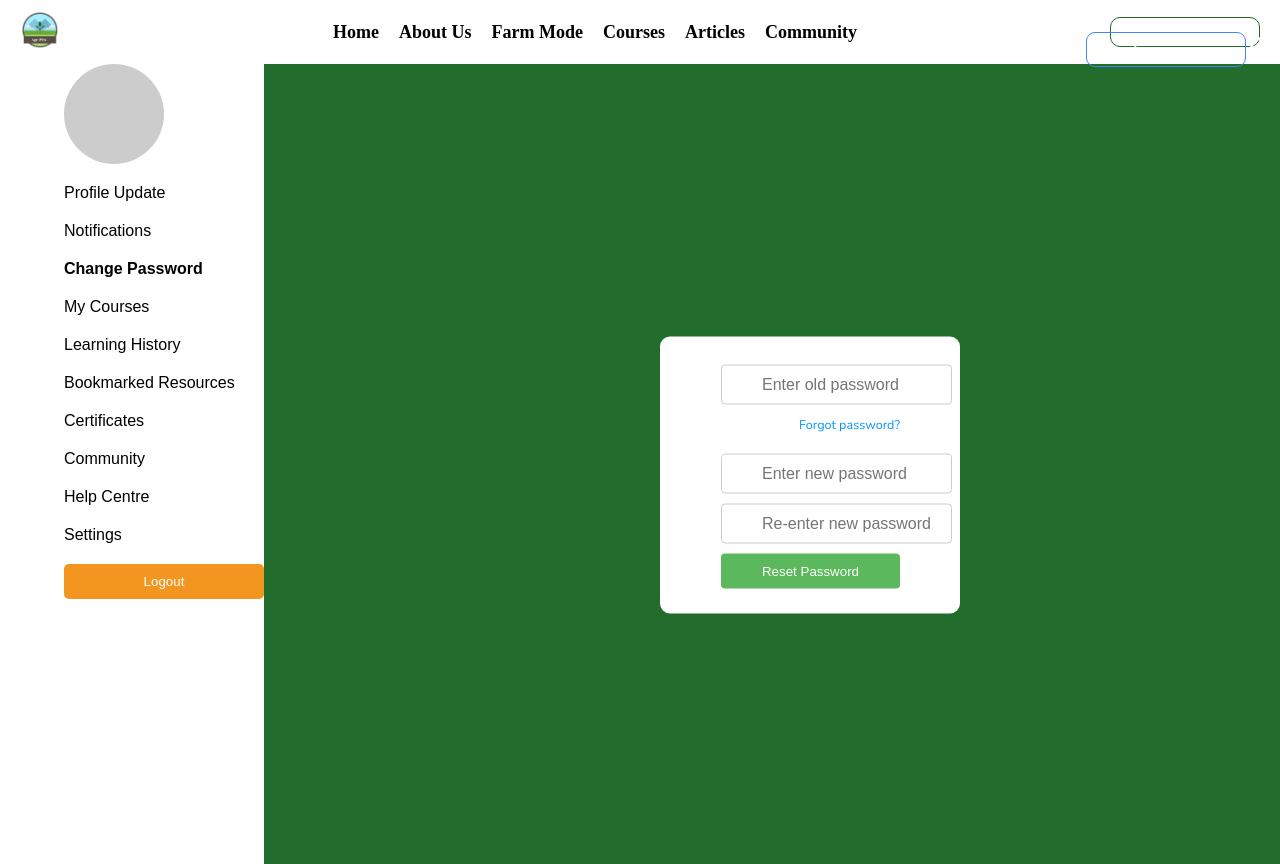
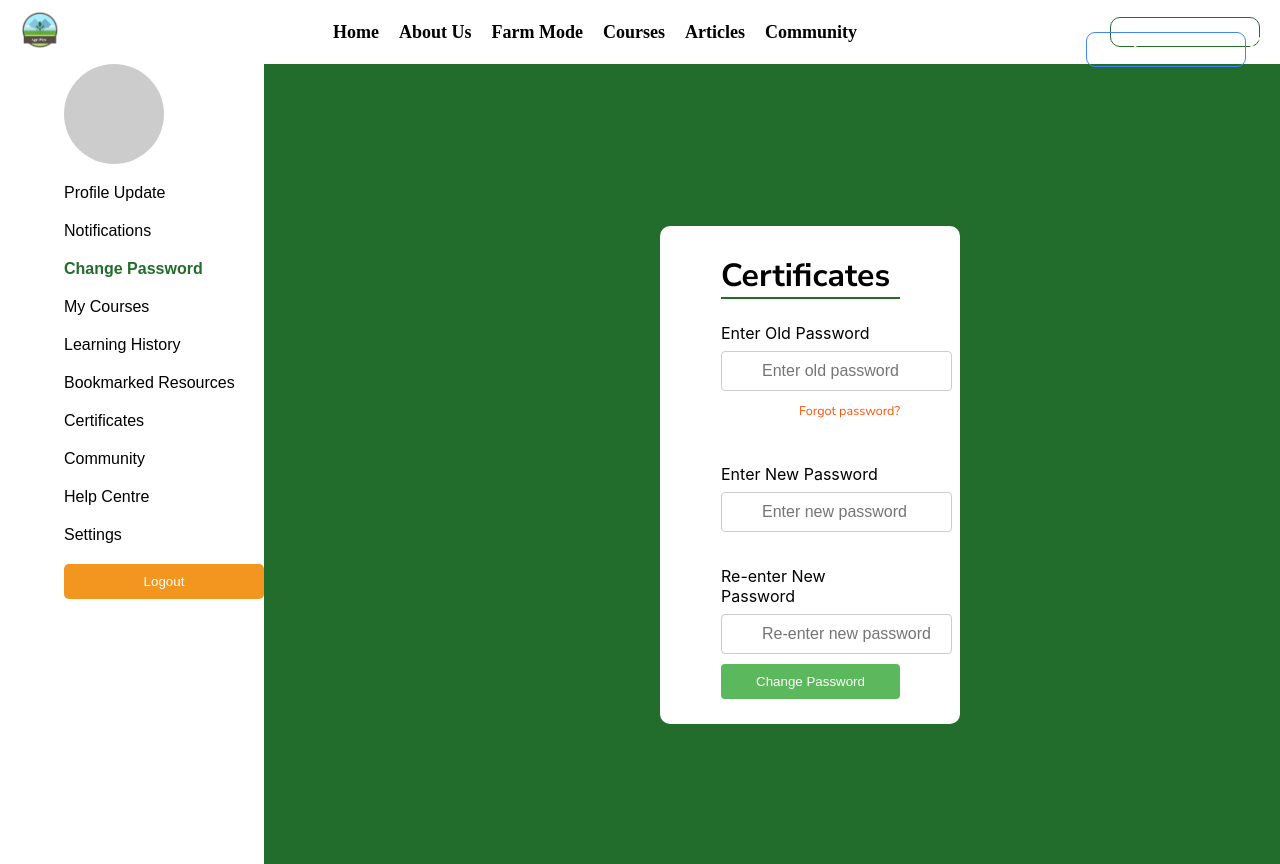
Before and after one commit to sylvieshimwauwase/agroWize, a React (Create React App) app: page /userProfileChangePassword in a window 1280 px wide. Shown: the top 864 px of the page. Built offline with nearby package versions, Linux system fonts and the light colour scheme.

Commit message:
user profiile change password adjusted

```diff
--- a/src/Components/UserProfile/UserProfileChangePassword/UserProfileChangePassword.css
+++ b/src/Components/UserProfile/UserProfileChangePassword/UserProfileChangePassword.css
@@ -31,7 +31,7 @@
 }
 
 .forgot-password a {
-    color: #0095ff;
+    color: #FF5208;
     text-decoration: none;
     font-size: 0.9em;
 }
--- a/src/Components/UserProfile/UserProfileChangePassword/UserProfileChangePassword.jsx
+++ b/src/Components/UserProfile/UserProfileChangePassword/UserProfileChangePassword.jsx
@@ -50,8 +50,10 @@ const UserProfileChangePassword = () => {
           <SearchBar />
         </div>
         <form onSubmit={handleSubmit} className="userProfileUpdateForm">
+          <h3 className="formTitle">Certificates</h3>
           <div className="input-group">
             {/* <i className="fa fa-lock icon"></i> */}
+            <label htmlFor="username">Enter Old Password</label>
             <input
               type="password"
               placeholder="Enter old password"
@@ -67,6 +69,7 @@ const UserProfileChangePassword = () => {
           </div>
           <div className="input-group">
             <i className="fa fa-lock icon"></i>
+            <label htmlFor="username">Enter New Password</label>
             <input
               type="password"
               placeholder="Enter new password"
@@ -79,6 +82,7 @@ const UserProfileChangePassword = () => {
           </div>
           <div className="input-group">
             <i className="fa fa-lock icon"></i>
+            <label htmlFor="username">Re-enter New Password</label>
             <input
               type="password"
               placeholder="Re-enter new password"
@@ -89,7 +93,7 @@ const UserProfileChangePassword = () => {
               <div className="error">{errors.confirmNewPassword}</div>
             )}
           </div>
-          <button type="submit">Reset Password</button>
+          <button type="submit">Change Password</button>
         </form>
       </div>
     </>
--- a/src/Components/UserProfile/UserProfileNotification/UserProfileNotification.css
+++ b/src/Components/UserProfile/UserProfileNotification/UserProfileNotification.css
@@ -9,7 +9,7 @@
     width: 100%;
 } */
 .notificationForm{
-    padding: 0rem 6rem 10rem 6rem;
+    padding: 2rem 6rem 10rem 6rem;
 }
 .formTitle{
  border-bottom: 2px solid #226D2C;
@@ -18,6 +18,7 @@
     justify-content: center;
     width: 350px;
     font-weight: 500;
+    padding: 1rem 0rem;
 }
 /* .userProfileNotificationContainer {
     position: absolute;
--- a/src/Components/UserProfile/UserProfileNotification/UserProfileNotification.jsx
+++ b/src/Components/UserProfile/UserProfileNotification/UserProfileNotification.jsx
@@ -15,7 +15,7 @@ const UserProfileNotification = () => {
             <p className="formInfo">
               You currently do not have any Notifications.
             </p>
-            <p> When you do, they would appear here.</p>
+            <p className="formInfo"> When you do, they would appear here.</p>
           </div>
         </div>
       </div>
--- a/src/Components/VerticalNavBar/VerticalNavBar.css
+++ b/src/Components/VerticalNavBar/VerticalNavBar.css
@@ -60,7 +60,7 @@
     border-radius: 5px;
     cursor: pointer;
 }
-.active {
-  color: #226D2C; /* Example text color for active page */
-  font-weight: bold; /* Example font weight for active page */
+.verticalNavbar .active {
+  color: #226D2C;
+  font-weight: bold;
 }
```
